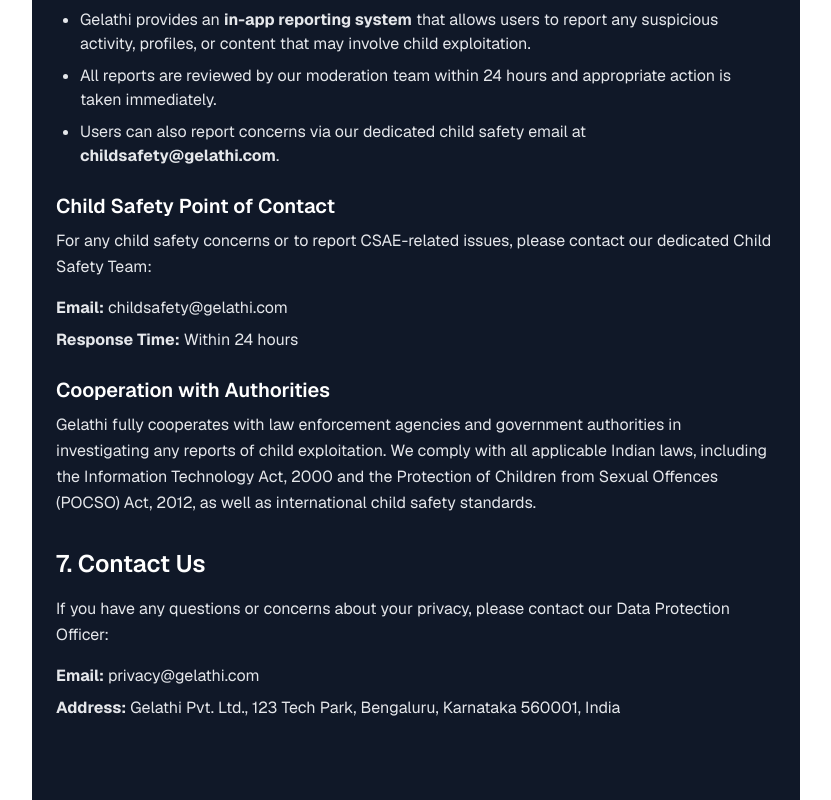
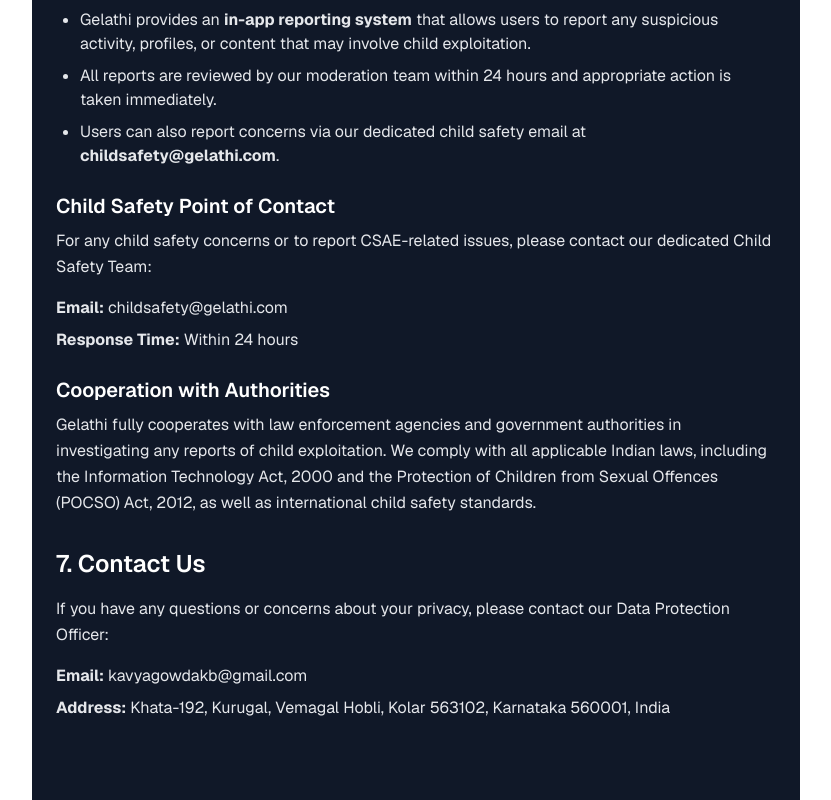
Before and after one commit to gelathi/gelathi-website-nextjs, a Next.js app: page /privacy-policy in a window 1280 px wide. Shown: the part 3376-4176 px from the top of the page, without its empty margins (224-1055 px from the left). Built offline with nearby package versions, Linux system fonts and the light colour scheme.

Commit message:
privacy policy updated

```diff
--- a/app/privacy-policy/page.tsx
+++ b/app/privacy-policy/page.tsx
@@ -370,11 +370,11 @@ export default function PrivacyPolicy() {
         </p>
         <ul className="list-none space-y-2 text-gray-200">
           <li>
-            <strong>Email:</strong> privacy@gelathi.com
+            <strong>Email:</strong> kavyagowdakb@gmail.com
           </li>
           <li>
-            <strong>Address:</strong> Gelathi Pvt. Ltd., 123 Tech Park,
-            Bengaluru, Karnataka 560001, India
+            <strong>Address:</strong> Khata-192, Kurugal, Vemagal Hobli, Kolar 563102,
+                        Karnataka 560001, India
           </li>
         </ul>
       </section>
```
